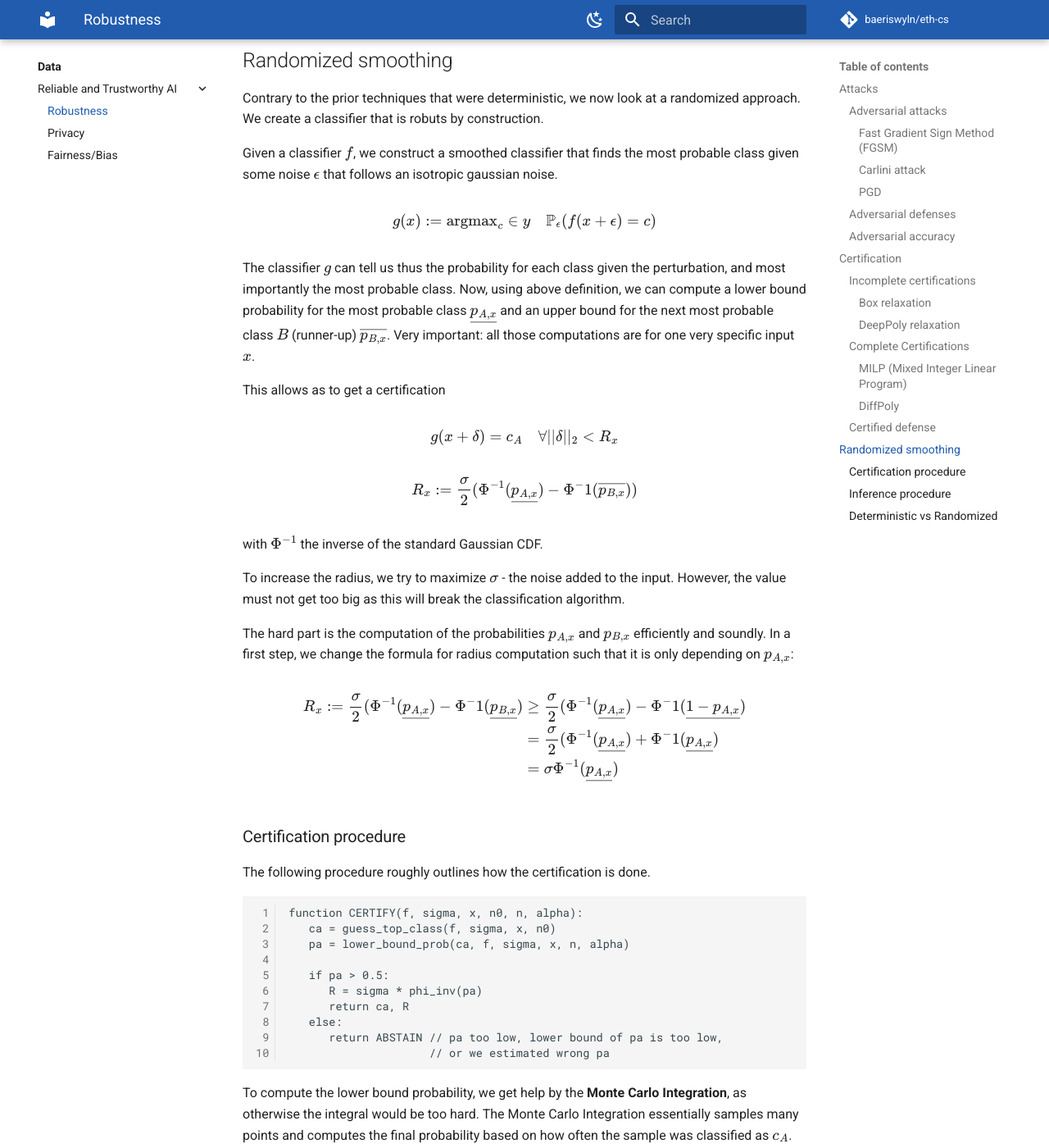
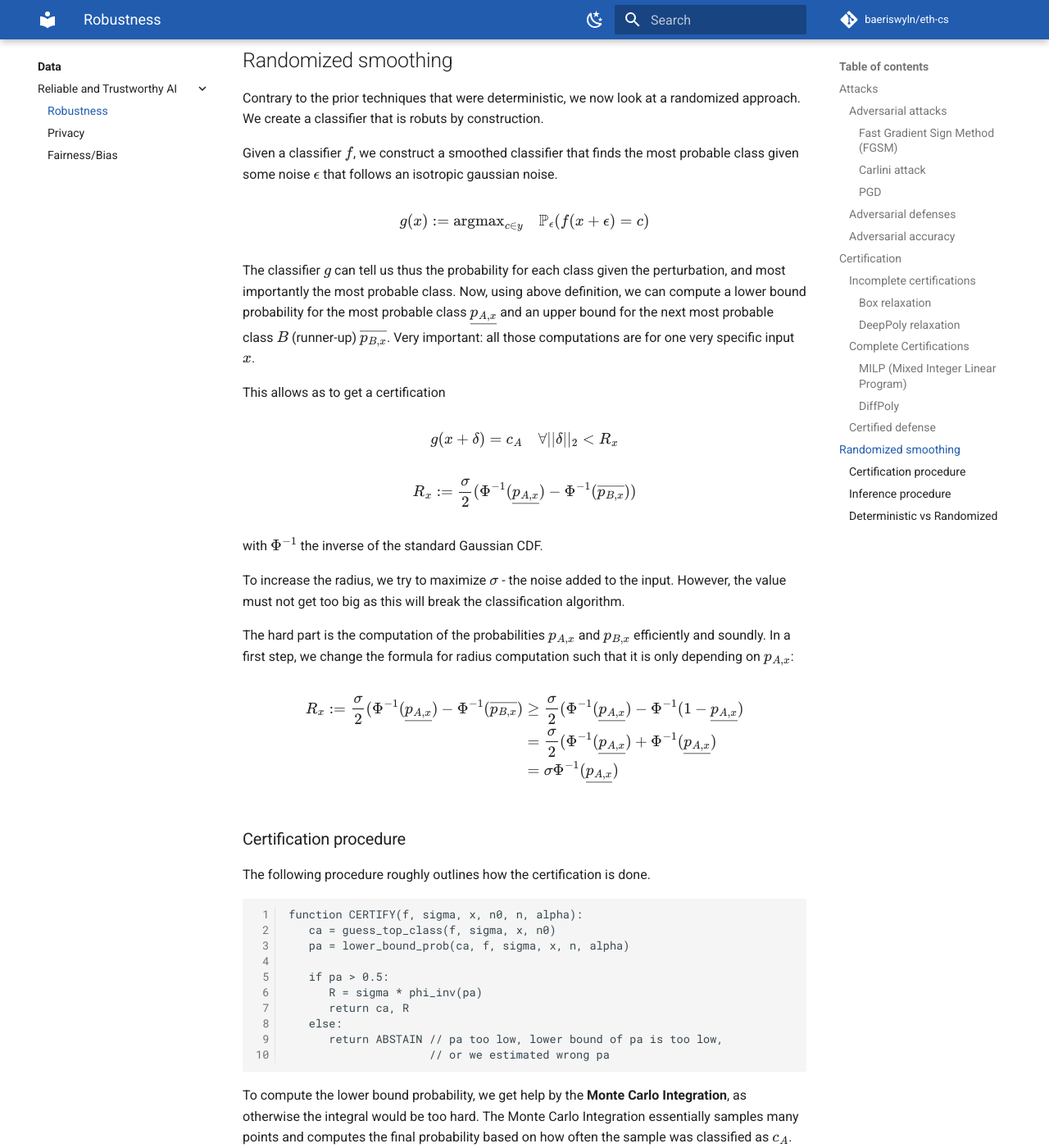
Before and after one commit to baeriswyln/eth-cs, an MkDocs documentation site: the page built from docs/data/rtai/robustness.md, in a window 1280 px wide and 1400 px high, scrolled down 12783 px. Shown: the whole window at 82% size. Built offline with MkDocs 1.6.1 and Material for MkDocs 9.7.7, drawn with Linux system fonts in a browser that asks for light colours; comment, search, counter and statistics services are not loaded; some of the changed text lies outside the part shown.

```diff
--- a/docs/data/rtai/robustness.md
+++ b/docs/data/rtai/robustness.md
@@ -28,21 +28,21 @@
 
 The following chapters only discuss white box attacks. Below table describes the three attacks in brief.
 
-| Attack type                 | Region                                            | Optimization                                                   | Outcome                                                                            |
-|-----------------------------|---------------------------------------------------|----------------------------------------------------------------|------------------------------------------------------------------------------------|
-| FGSM (targeted, untargeted) | $[-\epsilon, +\epsilon]$                          | One step of size $\epsilon$                                    | Output will be on region boundary                                                  |
-| PGD (mostly untargeted)     | Any region for which projections exist            | Many steps, uses projections to stay inside the region         | Inside region with maximised loss                                                  |
-| Carlini (targeted)          | Image and input + $\eta$ must be in range $[0,1]$ | Produce change $\eta$ with small $l_\infty$, taking many steps | Image inside $[0,1]$ with (hopefully) small $_\infty$ distance from original image |
+| Attack type                 | Region                                            | Optimization                                                   | Outcome                                                                             |
+|-----------------------------|---------------------------------------------------|----------------------------------------------------------------|-------------------------------------------------------------------------------------|
+| FGSM (targeted, untargeted) | $[-\epsilon, +\epsilon]$                          | One step of size $\epsilon$                                    | Output will be on region boundary                                                   |
+| PGD (mostly untargeted)     | Any region for which projections exist            | Many steps, uses projections to stay inside the region         | Inside region with maximised loss                                                   |
+| Carlini (targeted)          | Image and input + $\eta$ must be in range $[0,1]$ | Produce change $\eta$ with small $l_\infty$, taking many steps | Image inside $[0,1]$ with (hopefully) small $l_\infty$ distance from original image |
 
 #### Fast Gradient Sign Method (FGSM)
 
 This attack uses the gradient descent of the classification model. The loss function of the gradient descent is
 computed, and the added/removed from the input to form a modified output that should be classified with some other
 label. The loss function is, however, modified before being added/removed: only the sign of the values is looked at,
-not the exact value. This lead to better results than taking the gradient itself.
+not the exact value. This leads to better results than taking the gradient itself.
 
 First, the perturbation is computed. This is slightly different for the targeted (T) and untargeted (U) mode. In T, the
-loss function is computed for the target label **3**, whereas in U, the original label **s** is used.
+loss function is computed for the target label **t**, whereas in U, the original label **s** is used.
 
 $$
 \eta_{t/s} = \epsilon \cdot sign(\nabla_xloss_{t/s}(x))
@@ -567,7 +568,7 @@
 parameters) that minimizes $\rho(\theta)$ where
 
 $$
-\rho(\theta) = E_{(x,y)\sim D} [\max_{z \in \gamma(NN^{\#}(S(x)))} \quad L(\Theta, z, y)]
+\rho(\theta) = E_{(x,y)\sim D} [\max_{z \in \gamma(NN^{\#}(S(x)))} \quad L(\theta, z, y)]
 $$
 
 In other words, we pass our sample $x$ and its region around it $S(x)$ through some relaxation $NN^{\#}$ (e.g.
@@ -596,7 +597,7 @@
 that follows an isotropic gaussian noise.
 
 $$
-g(x) := \text{argmax}_c\in\mathcal{y} \quad \mathbb{P}_{\epsilon}(f(x+\epsilon) = c)
+g(x) := \text{argmax}_{c\in\mathcal{y}} \quad \mathbb{P}_{\epsilon}(f(x+\epsilon) = c)
 $$
 
 The classifier $g$ can tell us thus the probability for each class given the perturbation, and most importantly the most
@@ -611,7 +612,7 @@
 $$
 
 $$
-R_x := \frac{\sigma}{2}(\Phi^{-1}(\underline{p_{A,x}})- \Phi{^-1}(\overline{p_{B,x}}))
+R_x := \frac{\sigma}{2}(\Phi^{-1}(\underline{p_{A,x}})- \Phi^{-1}(\overline{p_{B,x}}))
 $$
 
 with $\Phi^{-1}$ the inverse of the standard Gaussian CDF.
@@ -623,9 +624,9 @@
 the formula for radius computation such that it is only depending on $p_{A,x}$:
 
 \begin{align}
-R_x := \frac{\sigma}{2}(\Phi^{-1}(\underline{p_{A,x}})- \Phi{^-1}(\underline{p_{B,x}}) &\geq
-\frac{\sigma}{2}(\Phi^{-1}(\underline{p_{A,x}})- \Phi{^-1}(\underline{1-p_{A,x}})\\
-&= \frac{\sigma}{2}(\Phi^{-1}(\underline{p_{A,x}}) + \Phi{^-1}(\underline{p_{A,x}})\\
+R_x := \frac{\sigma}{2}(\Phi^{-1}(\underline{p_{A,x}})- \Phi^{-1}(\overline{p_{B,x}}) &\geq
+\frac{\sigma}{2}(\Phi^{-1}(\underline{p_{A,x}})- \Phi^{-1}(1-\underline{p_{A,x}})\\
+&= \frac{\sigma}{2}(\Phi^{-1}(\underline{p_{A,x}}) + \Phi^{-1}(\underline{p_{A,x}})\\
 &= \sigma \Phi^{-1}(\underline{p_{A,x}})
 \end{align}
 
```
Also changed, not shown: other parts of docs/data/rtai/robustness.md (+11 -10 lines), docs/data/rtai/privacy.md (+1 -1 lines).
